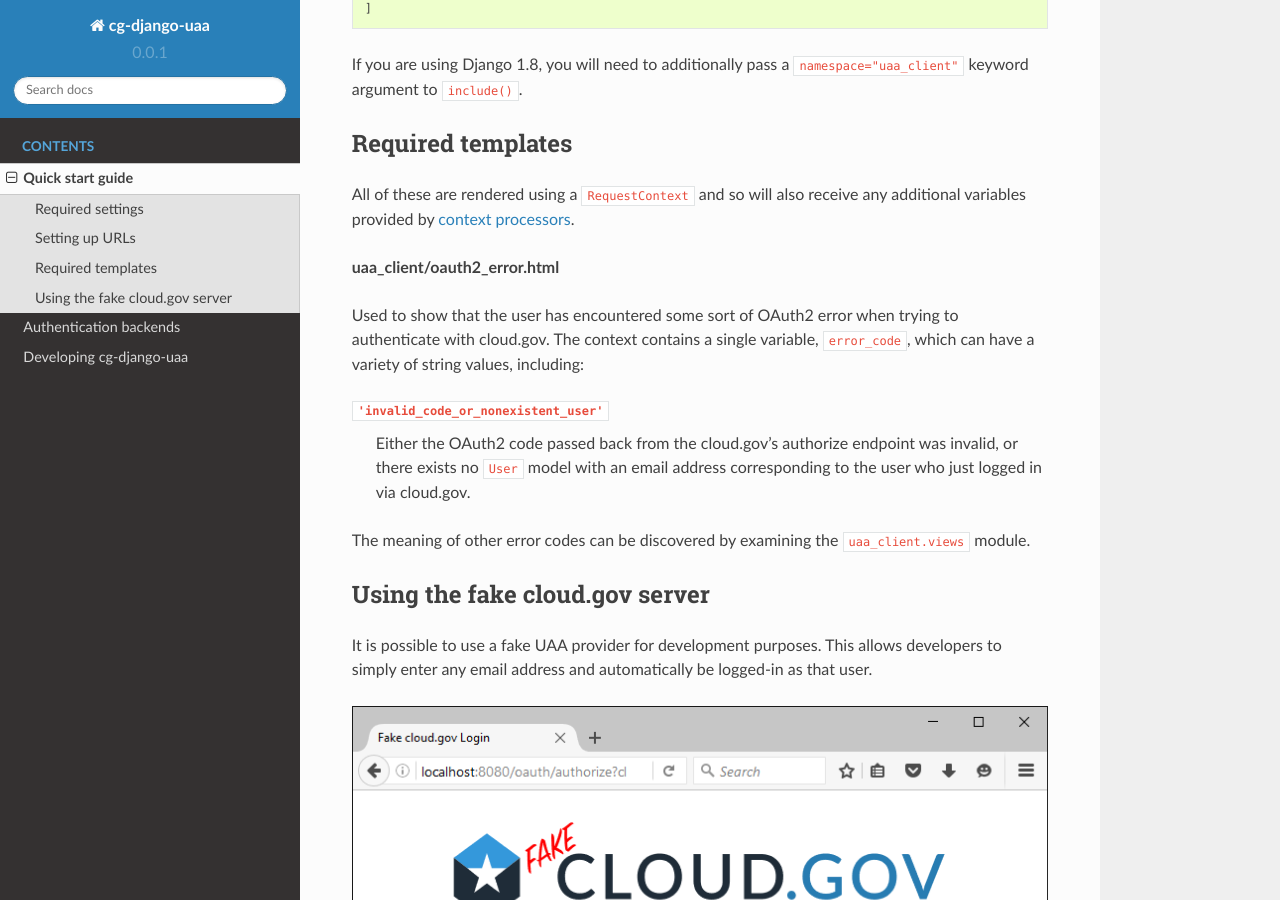
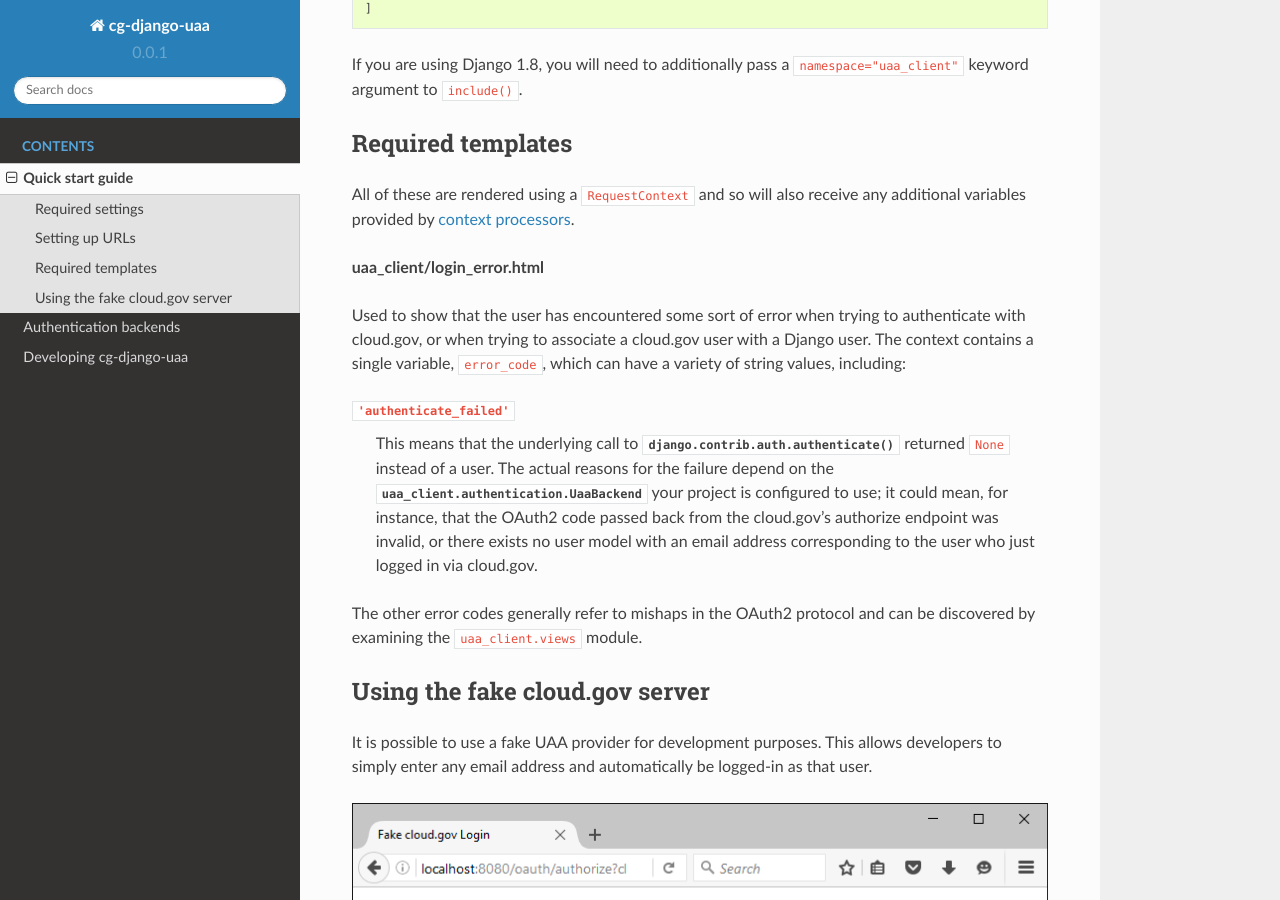
Before and after one commit to cloud-gov/django-uaa, a Sphinx documentation site: the page built from docs/quickstart.rst, in a window 1280 px wide and 900 px high, scrolled down 1230 px. Built offline with Sphinx 7.4.7 and the Read the Docs theme 2.0.0, drawn with Linux system fonts in a browser that asks for light colours.

Commit message:
Add 'authenticate_failed' err code. Fixes #16.
This also renames `oauth2_error.html` to `login_error.html`, as it's
more descriptive.

```diff
--- a/docs/quickstart.rst
+++ b/docs/quickstart.rst
@@ -69,21 +69,26 @@ All of these are rendered using a ``RequestContext`` and so will also
 receive any additional variables provided by `context processors
 <https://docs.djangoproject.com/en/stable/ref/templates/api/>`_.
 
-**uaa_client/oauth2_error.html**
+**uaa_client/login_error.html**
 
-Used to show that the user has encountered some sort of OAuth2 error
-when trying to authenticate with cloud.gov.  The context contains
+Used to show that the user has encountered some sort of error
+when trying to authenticate with cloud.gov, or when trying to associate
+a cloud.gov user with a Django user.  The context contains
 a single variable, ``error_code``, which can have a variety of
 string values, including:
 
-``'invalid_code_or_nonexistent_user'``
-    Either the OAuth2 code passed back from the cloud.gov's authorize
-    endpoint was invalid, or there exists no ``User`` model with an
-    email address corresponding to the user who just logged in via
-    cloud.gov.
+``'authenticate_failed'``
+    This means that the underlying call to
+    :func:`django.contrib.auth.authenticate` returned ``None`` instead of
+    a user. The actual reasons for the failure depend on the
+    :class:`uaa_client.authentication.UaaBackend` your project is
+    configured to use; it could mean, for instance, that the OAuth2
+    code passed back from the cloud.gov's authorize endpoint was invalid,
+    or there exists no user model with an email address corresponding
+    to the user who just logged in via cloud.gov.
 
-The meaning of other error codes can be discovered by examining the
-``uaa_client.views`` module.
+The other error codes generally refer to mishaps in the OAuth2 protocol
+and can be discovered by examining the ``uaa_client.views`` module.
 
 Using the fake cloud.gov server
 ~~~~~~~~~~~~~~~~~~~~~~~~~~~~~~~
```
Also changed, not shown: 7 other files.
